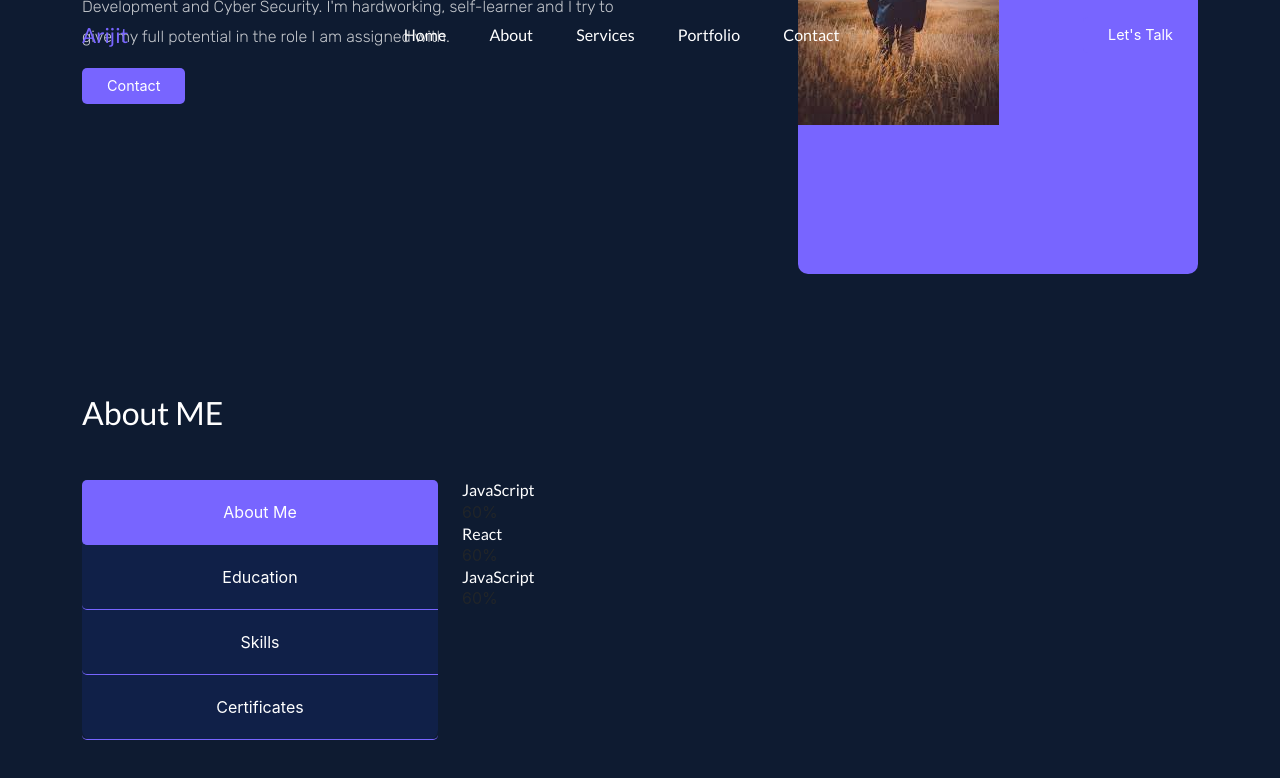
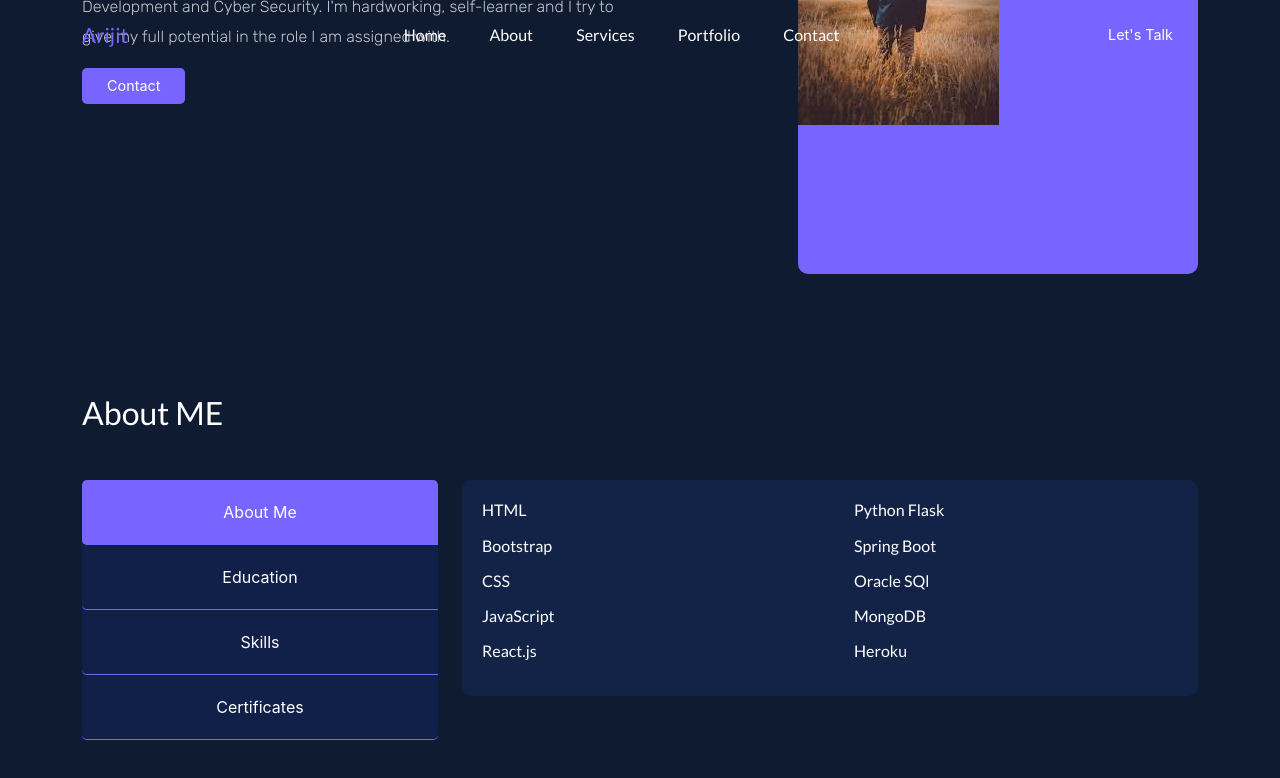
Before and after one commit to arijit2002/port_React, a React (Create React App) app: page / in a window 1280 px wide. Both pictures are taken after a click on the button "Skills". Shown: the part 276-1054 px from the top of the page. Built offline with nearby package versions, Linux system fonts and the light colour scheme.

Commit message:
skills adjustments

```diff
--- a/src/components/about/Skills.jsx
+++ b/src/components/about/Skills.jsx
@@ -4,41 +4,63 @@ import './skills.css'
 
 const frontendSkills=[
     {
-        title: 'JavaScript',
-        width: '60%',
-        percentage: '60%'
+        title: 'HTML'
     },
     {
-        title: 'React',
-        width: '60%',
-        percentage: '60%'
+        title: 'Bootstrap'
     },
     {
-        title: 'JavaScript',
-        width: '60%',
-        percentage: '60%'
+        title: 'CSS'
+    },
+    {
+        title: 'JavaScript'
+    },
+    {
+        title: 'React.js'
+    }
+];
+const backendSkills=[
+    {
+        title: 'Python Flask'
+    },
+    {
+        title: 'Spring Boot'
+    },
+    {
+        title: 'Oracle SQl'
+    },
+    {
+        title: 'MongoDB'
+    },
+    {
+        title: 'Heroku'
     }
 ]
 
 function Skills() {
   return <div className="skills__wrapper d-flex gap-5">
-      <div className="frontend__skill">
+      <div className="frontend__skill w-50">
         {
             frontendSkills.map((item,index)=>(
-                <div className="skill__data">
-                    <div className="skill__title">
+                <div className="skill__data mb-3">
+                    <div className="skill__title d-flex align-items-center justify-content-between">
                         <h6>{item.title}</h6>
-                        <span>{item.percentage}</span>
-                    </div>
-                    <div className="skill__bar">
-                        <span className='skill__bar-percentage'></span>
                     </div>
                 </div>
-
             ))
         }
       </div>
-      <div className="backend__skill"></div>
+      <div className="backend__skill w-50">
+      {
+            backendSkills.map((item,index)=>(
+                <div className="skill__data mb-3">
+                    <div className="skill__title d-flex align-items-center justify-content-between">
+                        <h6>{item.title}</h6>
+                    </div>
+                </div>
+            ))
+        }
+      </div>
   </div>
 }
 
--- a/src/components/about/skills.css
+++ b/src/components/about/skills.css
@@ -0,0 +1,9 @@
+.skills__wrapper{
+    background: #132347;
+    padding: 20px;
+    border-radius: 10px;
+}
+
+.skill__title{
+    margin-bottom: 10px;
+}
```
